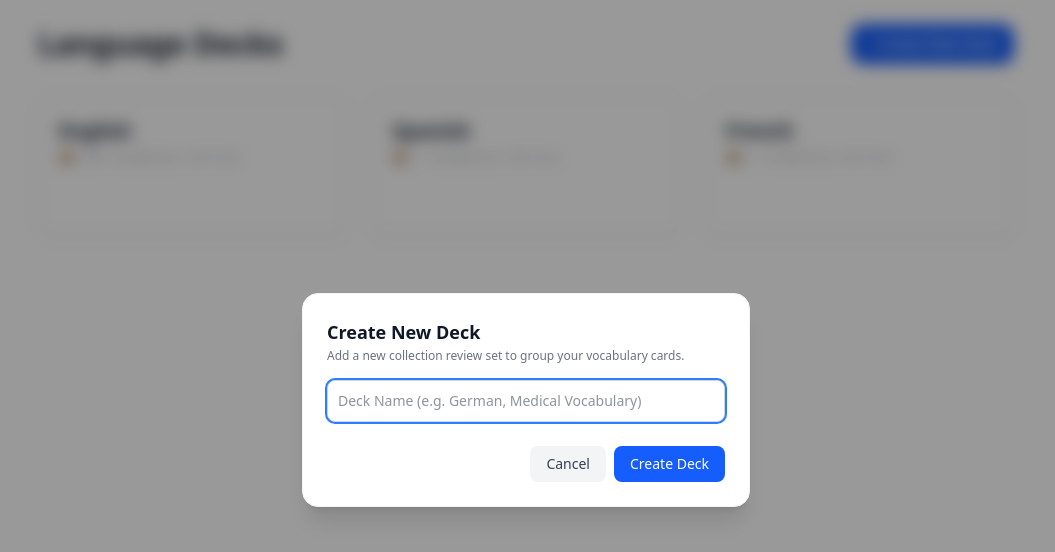
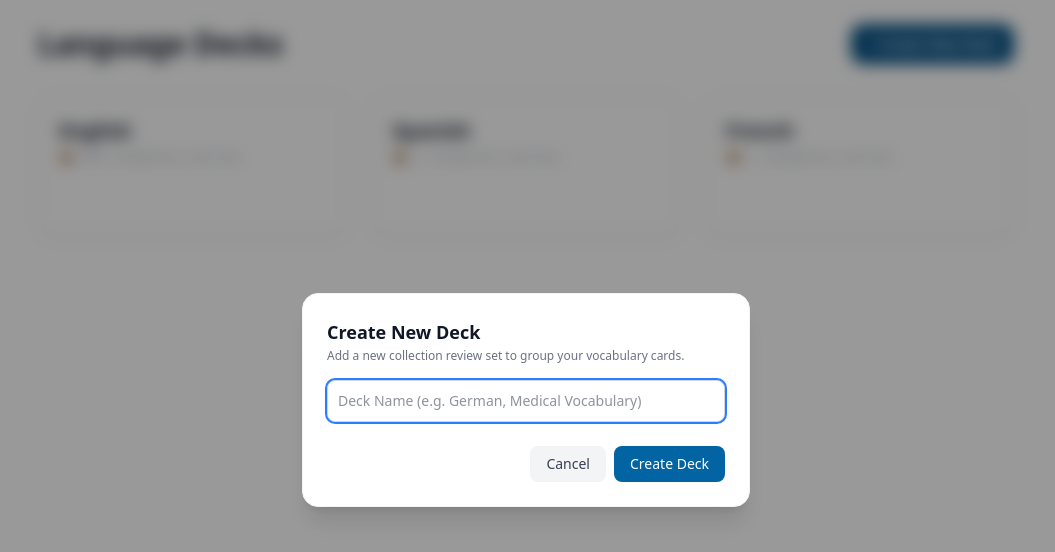
Before and after one commit to Keti-Tsiklauri2001/learning-app, a Next.js app: page / in a window 1280 px wide. Both pictures are taken after a click on the button "+ Create New Deck". Shown: the top 552 px of the page, without its empty margins (114-1169 px from the left). Built offline with nearby package versions, Linux system fonts and the light colour scheme.

Commit message:
change styles

```diff
--- a/app/components/CreteDeckModal.tsx
+++ b/app/components/CreteDeckModal.tsx
@@ -39,13 +39,13 @@ export default function CreateDeckModal({
           <button
             type="button"
             onClick={() => setIsCreating(false)}
-            className="text-gray-700 bg-gray-100 hover:bg-gray-200 text-sm px-4 py-2 rounded-lg font-medium transition"
+            className="text-gray-700 cursor-pointer bg-gray-100 hover:bg-gray-200 text-sm px-4 py-2 rounded-lg font-medium transition"
           >
             Cancel
           </button>
           <button
             type="submit"
-            className="bg-blue-600 hover:bg-blue-700 text-white text-sm px-4 py-2 rounded-lg font-medium transition"
+            className="bg-[#0364a4] hover:bg-blue-800 cursor-pointer text-white text-sm px-4 py-2 rounded-lg font-medium transition"
           >
             Create Deck
           </button>
--- a/app/components/DeleteDeckModal.tsx
+++ b/app/components/DeleteDeckModal.tsx
@@ -28,13 +28,13 @@ export default function DeleteDeckModal({
         <div className="flex justify-end gap-2 mt-2">
           <button
             onClick={onCancel}
-            className="text-gray-700 bg-gray-100 hover:bg-gray-200 text-sm px-4 py-2 rounded-lg font-medium transition"
+            className="text-gray-700 cursor-pointer bg-gray-100 hover:bg-gray-200 text-sm px-4 py-2 rounded-lg font-medium transition"
           >
             No, Keep It
           </button>
           <button
             onClick={onConfirm}
-            className="bg-red-600 hover:bg-red-700 text-white text-sm px-4 py-2 rounded-lg font-medium transition"
+            className="bg-red-600 hover:bg-red-700 cursor-pointer text-white text-sm px-4 py-2 rounded-lg font-medium transition"
           >
             Yes, Delete
           </button>
--- a/app/components/EditDeckModal.tsx
+++ b/app/components/EditDeckModal.tsx
@@ -38,13 +38,13 @@ export default function EditDeckModal({
           <button
             type="button"
             onClick={() => setIsEditing(null)}
-            className="text-gray-700 bg-gray-100 hover:bg-gray-200 text-sm px-4 py-2 rounded-lg font-medium transition"
+            className="text-gray-700 bg-gray-100 cursor-pointer hover:bg-gray-200 text-sm px-4 py-2 rounded-lg font-medium transition"
           >
             Cancel
           </button>
           <button
             type="submit"
-            className="bg-green-600 hover:bg-green-700 text-white text-sm px-4 py-2 rounded-lg font-medium transition"
+            className="bg-[#03a43b] cursor-pointer hover:bg-[#036732] text-white text-sm px-4 py-2 rounded-lg font-medium transition"
           >
             Save Changes
           </button>
--- a/app/globals.css
+++ b/app/globals.css
@@ -1 +1,5 @@
 @import "tailwindcss";
+
+body {
+  background-color: #ffffff;
+}
--- a/app/page.tsx
+++ b/app/page.tsx
@@ -107,7 +107,7 @@ export default function DecksPage() {
             setIsCreating(true);
             setDeckNameInput("");
           }}
-          className="bg-blue-600 hover:bg-blue-700 text-white text-sm font-semibold px-4 py-2.5 cursor-pointer rounded-xl shadow-sm transition"
+          className="bg-[#065386] hover:bg-[#0364a4] text-white text-sm font-semibold px-4 py-2.5 cursor-pointer rounded-xl shadow-sm transition"
         >
           + Create New Deck
         </button>
@@ -122,7 +122,7 @@ export default function DecksPage() {
             className="group relative bg-white border border-gray-200 rounded-2xl p-5 shadow-sm hover:shadow-md hover:border-blue-300 transition cursor-pointer flex flex-col justify-between min-h-[140px]"
           >
             <div>
-              <h3 className="text-xl font-bold text-gray-900 group-hover:text-blue-600 transition">
+              <h3 className="text-xl font-bold text-gray-900 group-hover:text-[#0364a4] transition">
                 {deck.deck}
               </h3>
 
@@ -141,13 +141,13 @@ export default function DecksPage() {
                   setIsEditing(deck.id);
                   setDeckNameInput(deck.deck);
                 }}
-                className="text-xs text-gray-500 hover:text-blue-600 font-medium"
+                className="text-xs cursor-pointer text-gray-500 hover:text-blue-600 font-medium"
               >
                 Rename
               </button>
               <button
                 onClick={() => setDeckToDelete(deck)}
-                className="text-xs text-red-500 hover:text-red-700 font-medium"
+                className="text-xs text-red-500 hover:text-red-700 font-medium cursor-pointer"
               >
                 Delete
               </button>
```
